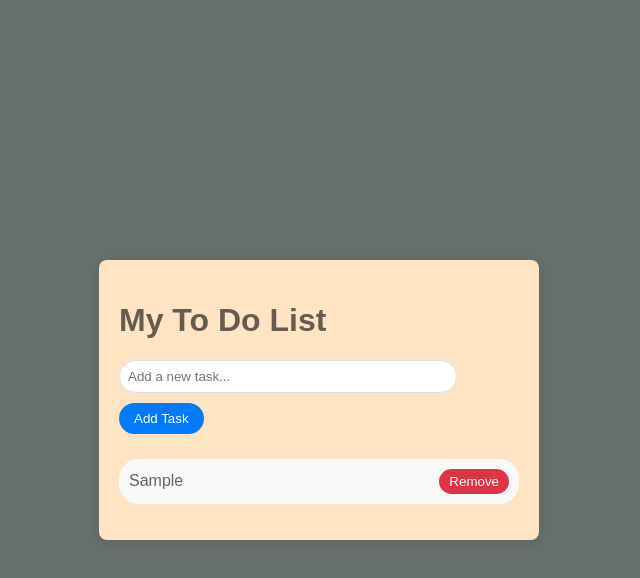
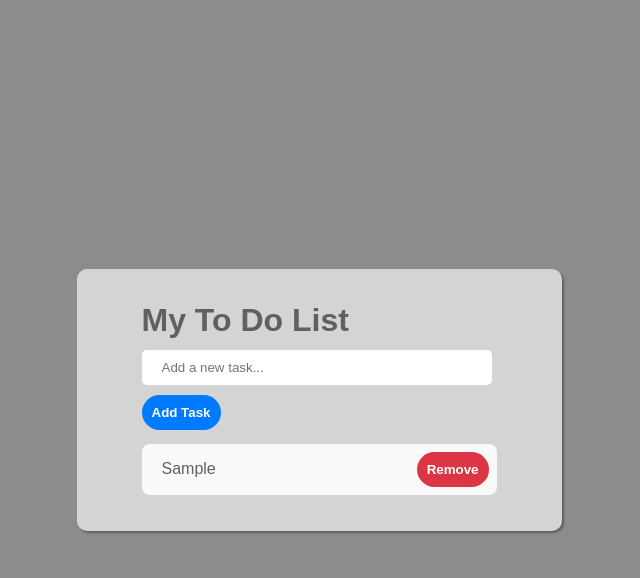
Before and after one commit to liliyj/TodoListApp, a plain HTML site: page index.html in a window 1280 px wide. Both pictures are taken after typing "Sample" into the empty fields and a click on the button "Add Task". Shown: the whole page, without its empty margins (321-961 px from the left). Drawn offline with Linux system fonts and the light colour scheme.

Commit message:
Update styles.css

```diff
--- a/styles.css
+++ b/styles.css
@@ -1,61 +1,115 @@
 body {
-    font-family:sans-serif;
-    background-color:rgba(33, 45, 39, 0.683);
+    font-family:Arial;
+    background-color:rgb(140, 140, 140);
     display:flex;
     justify-content: center;
     align-items: center;
     min-height: 100vh;
     margin: 0;
+    background-attachment: scroll;
+    line-height: 18px;
+}
+
+.heading{
+    color: rgb(140, 140, 140);
+    padding-left: 70px;
+
+}
+
+
+.heading:hover{
+    font-family: Arial;
+    color: black;
+    transition: 0.6s ease;
+    cursor: pointer;
 }
 
 .container {
-    color: rgba(0, 0, 0, 0.6);
-    background-color:rgb(255, 228, 196);
+    color:rgb(96, 96, 96);
+    background-color:rgb(212, 212, 212);
     padding: 20px;
-    border-radius: 8px;
-    box-shadow: 0 2px 10px rgba(0, 0, 0, 0.1);
+    border:transparent;
+    border-radius: 10px;
     width: 400px;
+    align-items: center;
+    box-shadow: 2px 2px 2px rgb(96, 96, 96);
+    padding-left: 65px;
 }
+
 
 #taskInput {
     width: calc(100% - 80px);
-    padding: 8px;
+    padding: 10px;
     margin-right: 10px;
-    border: 1px solid #ddd;
-    border-radius: 20px;
+    border: none;
+    border-radius: 5px;
+    color: rgb(96, 96, 96);
+    font-family:Arial;
+    padding-left: 20px;
+
+
 }
 
+#taskInput:hover {
+    cursor: pointer;
+    transition: 1s;
+
+
+}
+
+
 #addTaskBtn {
-    padding: 8px 15px;
+    padding: 10px;
     margin-top: 10px;
     background-color: #007bff;
     color: white;
     border: none;
     border-radius: 20px;
     cursor: pointer;
+    font-weight: bold;
+
 }
+
+#addTaskBtn:hover{
+    transition: 0.6s ease;
+    color: black;
+    box-shadow: 2px 2px 2px rgb(96, 96, 96);
+}
+
 
 #taskList {
     list-style: none;
-    padding: 0;
-    margin-top: 25px;
+    padding:0;
+    margin-top: 14px;
+
+
 }
 
 #taskList li {
     background-color: #f9f9f9;
-    padding: 10px;
-    margin-bottom: 5px;
-    border-radius: 20px;
+    padding: 8px;
+    margin-bottom: 12px;
+    border-radius: 8px;
     display: flex;
     justify-content: space-between;
     align-items: center;
+    padding-left: 20px;
+    margin-right: 45px;
+
 }
 
 .remove-btn {
     background-color: #dc3545;
     color: white;
     border: none;
-    padding: 5px 10px;
-    border-radius: 15px;
+    padding: 10px;
+    border-radius: 20px;
     cursor:pointer;
+    font-weight: bold;
 }
+
+.remove-btn:hover{
+    transition: 0.6s ease;
+    color: black;
+    box-shadow: 2px 2px 2px rgb(96, 96, 96);
+}
```
